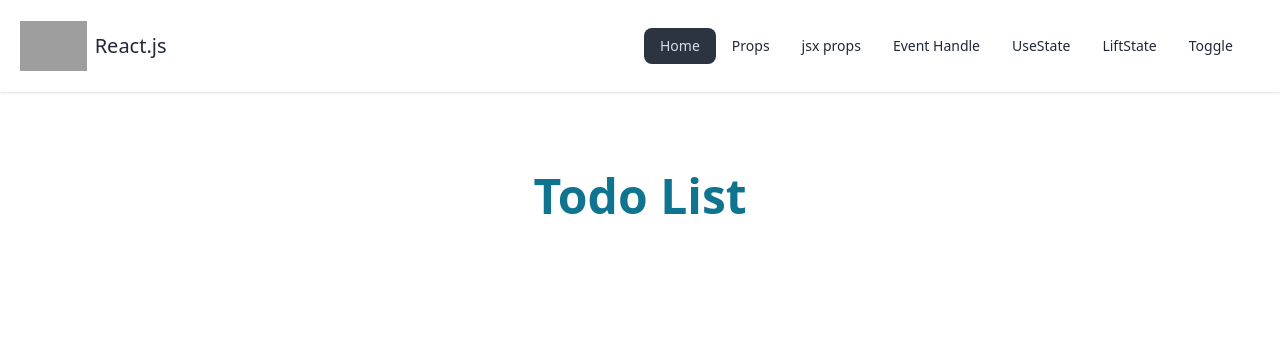
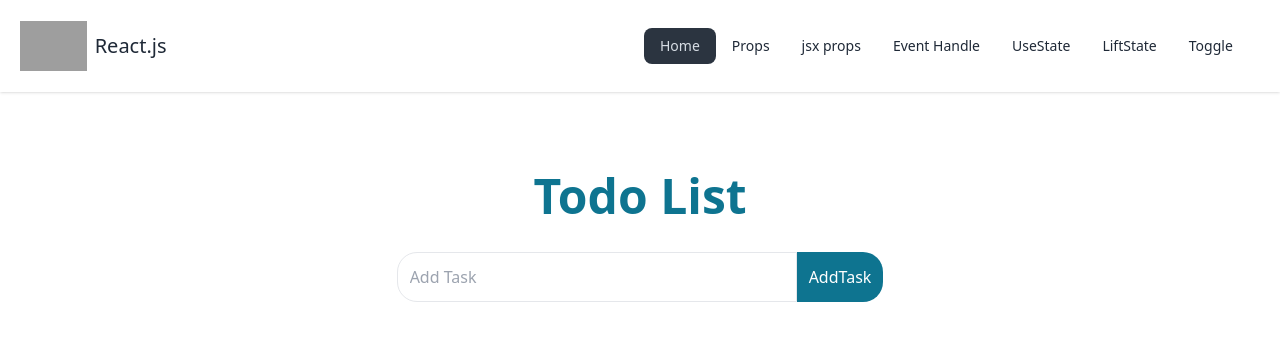
Before and after one commit to minhazapon/react-2025-part2, a React (Vite) app: page / in a window 1280 px wide. Shown: the top 340 px of the page. Built offline with nearby package versions, Linux system fonts and the light colour scheme; grey boxes are pictures that could not be loaded.

Commit message:
added file

```diff
--- a/src/todo file/Todo.jsx
+++ b/src/todo file/Todo.jsx
@@ -4,17 +4,21 @@ function Todo() {
     return (
         <>
             <div className=" m-20 ">
-
                 <div>
-
                     <div>
                         <p className=" text-5xl font-bold text-cyan-700 text-center ">Todo List</p>
                     </div>
-
-
-
+                    <div className=" flex justify-center mt-8 ">
+                        <form className=" flex items-center">
+                            <div>
+                                <input required className="  p-3 h-[50px] border-[1px] w-[400px] rounded-l-[20px] " placeholder="Add Task" type="text" name="text" id="" />
+                            </div>
+                            <div>
+                                <input className=" text-white h-[50px] p-3 rounded-r-[20px] bg-cyan-700 " type="submit" value="AddTask" />
+                            </div>
+                        </form>
+                    </div>
                 </div>
-
             </div>
         </>
 
```
